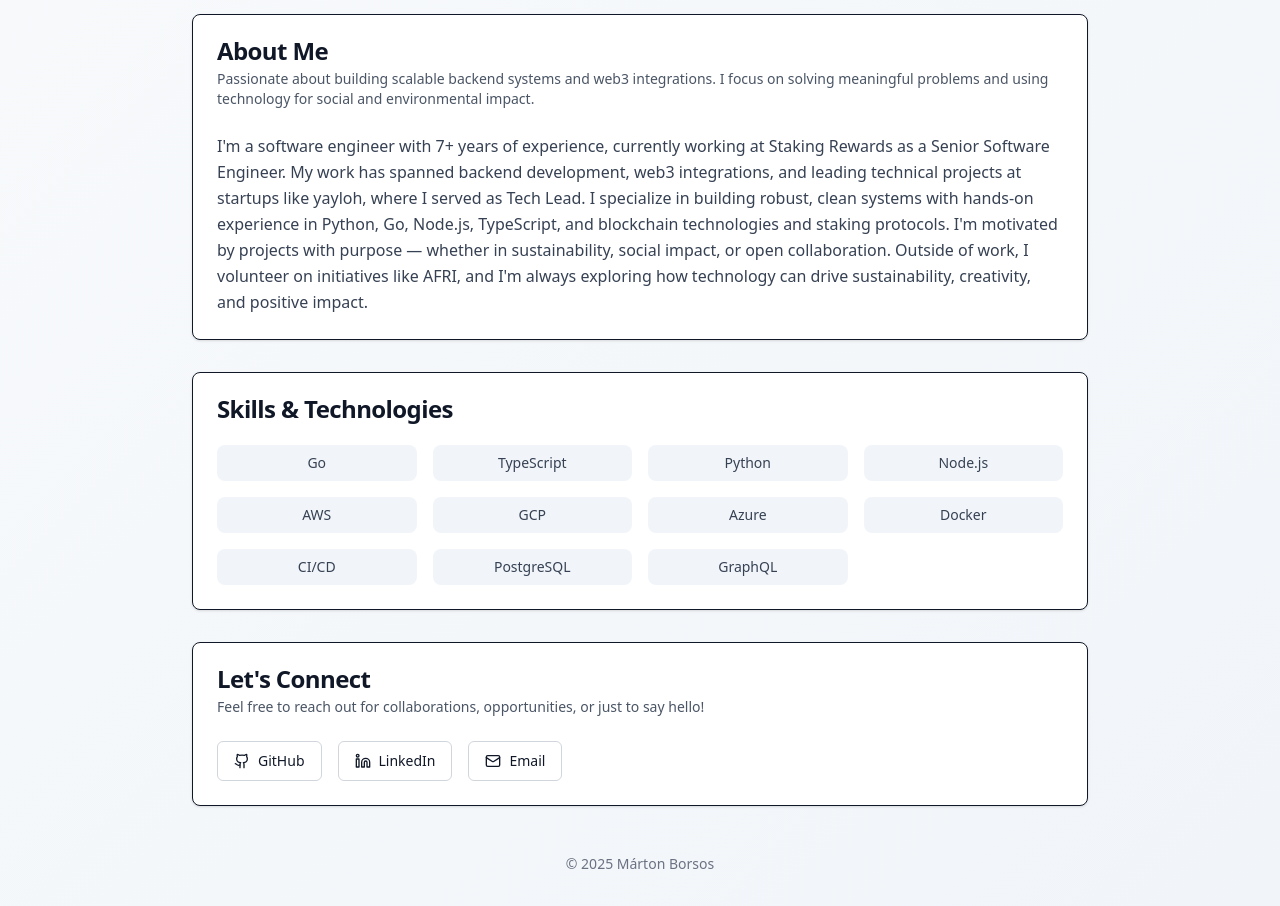
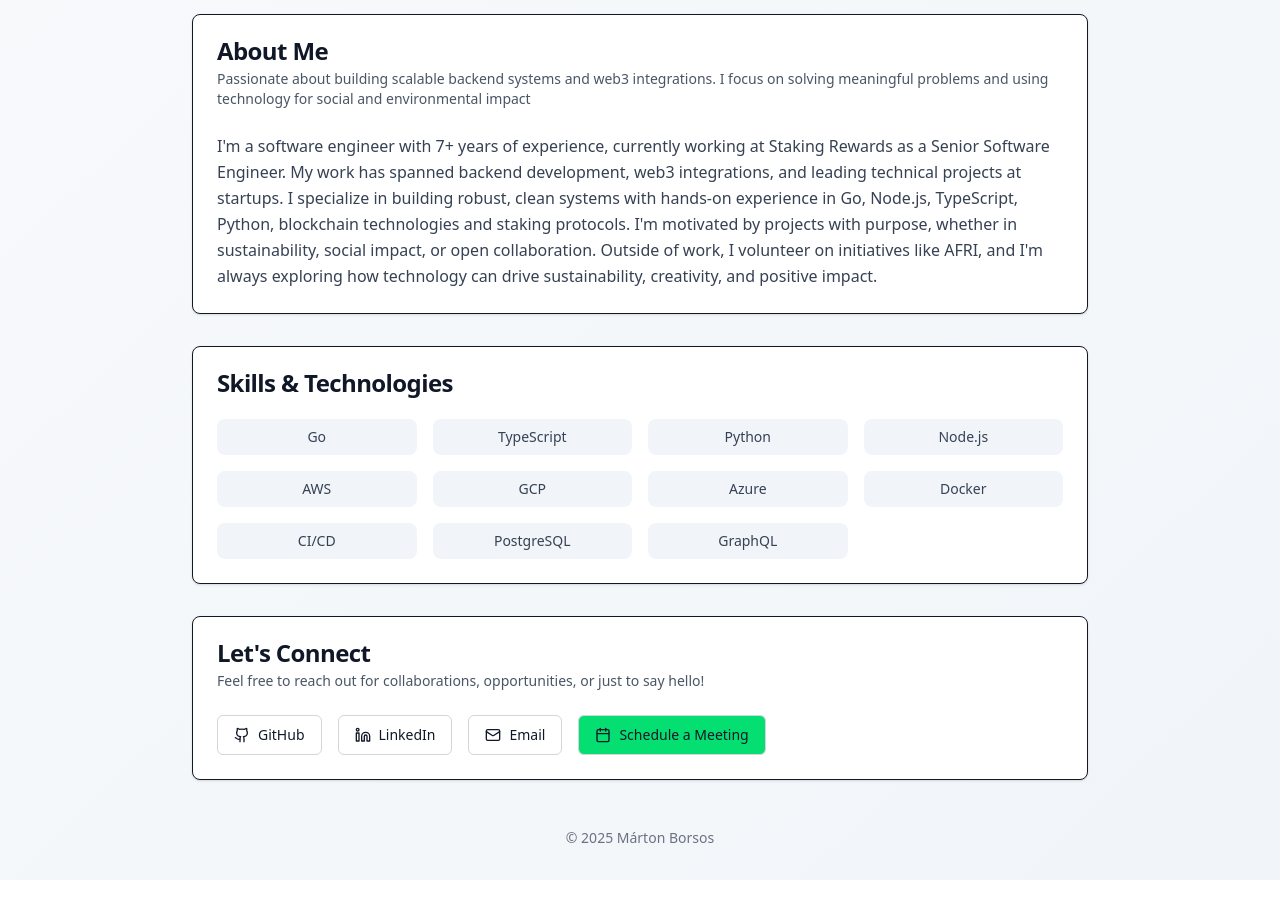
Before and after one commit to DaBors/dabors.github.io, a React (Vite) app: page / in a window 1280 px wide. Shown: the part 340-1246 px from the top of the page. After the commit the page ends 1220 px from the top, so only its background shows below. Built offline with nearby package versions, Linux system fonts and the light colour scheme.

Commit message:
Added calendly link

```diff
--- a/src/App.tsx
+++ b/src/App.tsx
@@ -1,4 +1,4 @@
-import { Github, Linkedin, Mail, MapPin } from "lucide-react";
+import { Calendar, Github, Linkedin, Mail, MapPin } from "lucide-react";
 import { Button } from "@/components/ui/button";
 import {
     Card,
@@ -44,7 +44,7 @@ export default function App() {
                             Passionate about building scalable backend systems
                             and web3 integrations. I focus on solving meaningful
                             problems and using technology for social and
-                            environmental impact.
+                            environmental impact
                         </CardDescription>
                     </CardHeader>
                     <CardContent>
@@ -53,16 +53,16 @@ export default function App() {
                             currently working at Staking Rewards as a Senior
                             Software Engineer. My work has spanned backend
                             development, web3 integrations, and leading
-                            technical projects at startups like yayloh, where I
-                            served as Tech Lead. I specialize in building
-                            robust, clean systems with hands-on experience in
-                            Python, Go, Node.js, TypeScript, and blockchain
-                            technologies and staking protocols. I'm motivated by
-                            projects with purpose — whether in sustainability,
-                            social impact, or open collaboration. Outside of
-                            work, I volunteer on initiatives like AFRI, and I'm
-                            always exploring how technology can drive
-                            sustainability, creativity, and positive impact.
+                            technical projects at startups. I specialize in
+                            building robust, clean systems with hands-on
+                            experience in Go, Node.js, TypeScript, Python,
+                            blockchain technologies and staking protocols. I'm
+                            motivated by projects with purpose, whether in
+                            sustainability, social impact, or open
+                            collaboration. Outside of work, I volunteer on
+                            initiatives like AFRI, and I'm always exploring how
+                            technology can drive sustainability, creativity, and
+                            positive impact.
                         </p>
                     </CardContent>
                 </Card>
@@ -149,6 +149,22 @@ export default function App() {
                                     Email
                                 </a>
                             </Button>
+
+                            {/* Calendar Button */}
+                            <Button
+                                asChild
+                                variant="outline"
+                                className="flex items-center gap-2 !bg-green-400"
+                            >
+                                <a
+                                    href="https://calendly.com/martonborsos/1-1-call"
+                                    target="_blank"
+                                    rel="noopener noreferrer"
+                                >
+                                    <Calendar className="w-4 h-4" />
+                                    Schedule a Meeting
+                                </a>
+                            </Button>
                         </div>
                     </CardContent>
                 </Card>
--- a/src/index.html
+++ b/src/index.html
@@ -3,12 +3,8 @@
     <head>
         <meta charset="UTF-8" />
         <meta name="viewport" content="width=device-width, initial-scale=1.0" />
-        <title>Software Engineer Portfolio</title>
-        <meta
-            name="description"
-            content="Portfolio website of a passionate software engineer"
-        />
-
+        <title>Home - Márton Borsos</title>
+        <meta name="description" content="Portfolio website of Márton Borsos" />
         <!-- Favicon -->
         <link rel="icon" type="image/jpeg" href="./assets/favicon.jpg" />
         <link rel="apple-touch-icon" href="./assets/favicon.jpg" />
```
Also changed, not shown: 7 other files (tests, documents, lock files or other folders).
